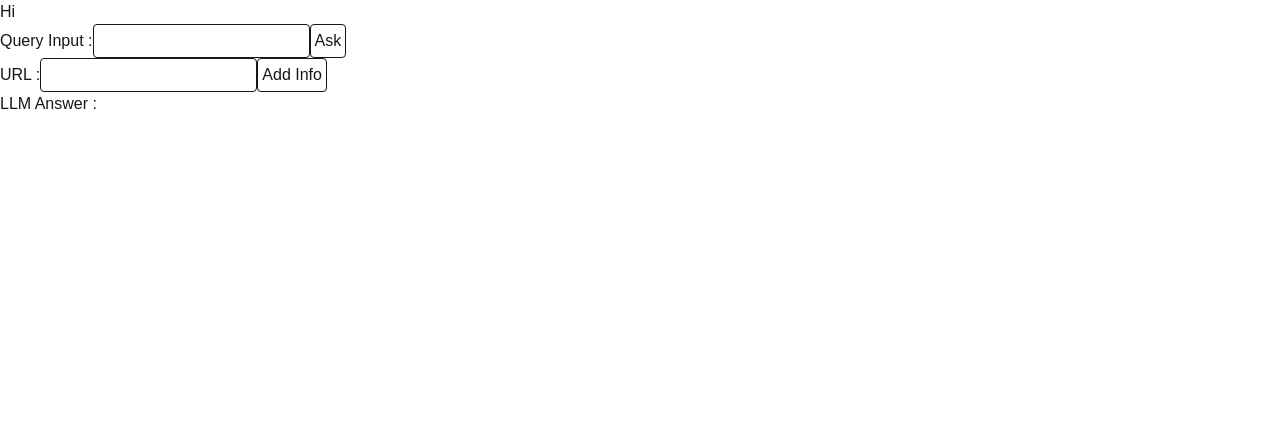
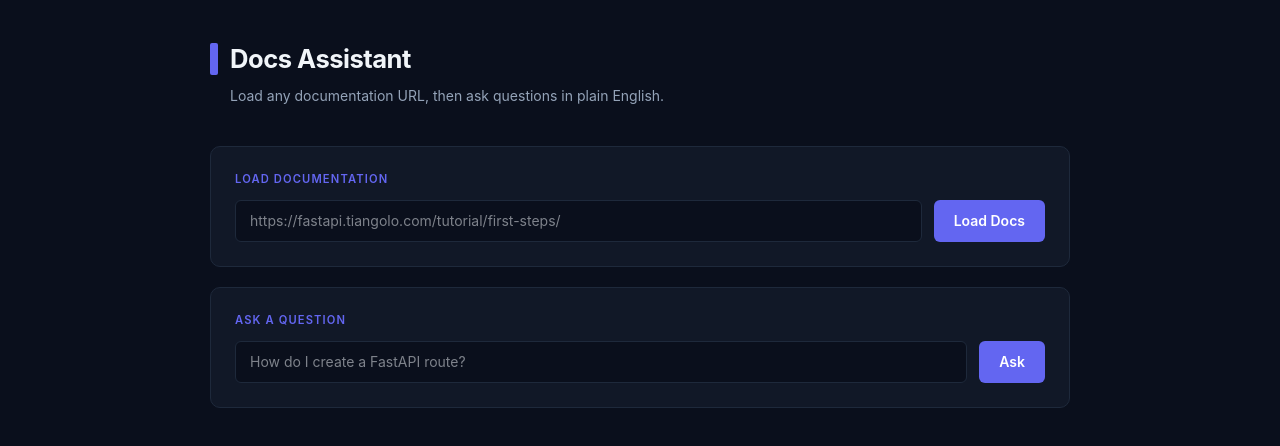
Before and after one commit to Cracked-Code/doc_assistant, a Next.js app in the folder frontend/: page / in a window 1280 px wide. Shown: the top 446 px of the page. Built offline with nearby package versions, Linux system fonts and the light colour scheme.

Commit message:
Update the UI

```diff
--- a/frontend/src/app/page.tsx
+++ b/frontend/src/app/page.tsx
@@ -5,52 +5,204 @@ export default function Home() {
   const [url, setUrl] = useState("")
   const [query, setQuery] = useState("")
   const [answer, setAnswer] = useState("")
+  const [loadingIngest, setLoadingIngest] = useState(false)
+  const [loadingQuery, setLoadingQuery] = useState(false)
+  const [ingestStatus, setIngestStatus] = useState("")
 
   async function submitQuery(query : string) {
     console.log("Query recieved : " , {query} )
-    const res = await fetch("http://127.0.0.1:8000/query",{
+    if (!query.trim()) return
+    setLoadingQuery(true)
+    const res = await fetch("https://doc-assistant-ld52.onrender.com/query",{
       method : "POST",
       headers : {'Content-Type' : "application/json"},
       body : JSON.stringify({query:query})
     } )
     const data = await res.json()
     setAnswer(data)
+    setLoadingQuery(false)
     return console.log(data)
   }
 
   async function submitUrl(url : string) {
+    if (!url.trim()) return
     console.log("Url Recieved")
-    const res =  await fetch("http://127.0.0.1:8000/ingest",{
+    setLoadingIngest(true)
+    const res =  await fetch("https://doc-assistant-ld52.onrender.com/ingest",{
       method : "POST",
       headers : {'Content-Type' : "application/json"},
       body : JSON.stringify({url:url})
     })
     const data = await res.json()
+    setIngestStatus(data.status === "success" ? "✓ Docs loaded" : `⚠ Something went wrong`)
+    setLoadingIngest(false)
     return console.log(data)
   }
-  return(
-  <>
-  <h1>Hi</h1>
 
+    return (
+    <main style={{
+      minHeight: "100vh",
+      backgroundColor: "#0A0F1C",
+      color: "#F1F5F9",
+      fontFamily: "'Inter', sans-serif",
+      padding: "2.5rem 1.5rem",
+    }}>
 
-    <label>
-      Query Input :
-      <input value={query} onChange={(e) => setQuery(e.target.value)} className="border rounded p-1"/>
-      <button onClick={() => submitQuery(query)} className= "border rounded p-1" >Ask</button>
-    </label>
+      {/* Header */}
+      <div style={{ maxWidth: "860px", margin: "0 auto 2.5rem" }}>
+        <div style={{ display: "flex", alignItems: "center", gap: "0.75rem", marginBottom: "0.4rem" }}>
+          <div style={{
+            width: "8px", height: "32px",
+            backgroundColor: "#6366F1",
+            borderRadius: "2px",
+          }} />
+          <h1 style={{ fontSize: "1.6rem", fontWeight: 700, margin: 0, letterSpacing: "-0.02em" }}>
+            Docs Assistant
+          </h1>
+        </div>
+        <p style={{ color: "#94A3B8", fontSize: "0.875rem", margin: 0, paddingLeft: "1.25rem" }}>
+          Load any documentation URL, then ask questions in plain English.
+        </p>
+      </div>
 
-    <label>
-      URL :
-      <input value={url} onChange={(e) => setUrl(e.target.value)} className="border rounded p-1"/>
-      <button onClick={() => submitUrl(url)} className= "border rounded p-1" >Add Info</button>
-    </label>
+      <div style={{ maxWidth: "860px", margin: "0 auto", display: "flex", flexDirection: "column", gap: "1.25rem" }}>
 
-    <label>
-      <h2>LLM Answer : </h2>
-      <p>{answer}</p>
-    </label>
+        {/* Load Docs Panel */}
+        <div style={{
+          backgroundColor: "#111827",
+          border: "1px solid #1E293B",
+          borderRadius: "10px",
+          padding: "1.5rem",
+        }}>
+          <p style={{ fontSize: "0.7rem", fontWeight: 600, color: "#6366F1", letterSpacing: "0.1em", textTransform: "uppercase", margin: "0 0 0.75rem" }}>
+            Load Documentation
+          </p>
+          <div style={{ display: "flex", gap: "0.75rem" }}>
+            <input
+              value={url}
+              onChange={(e) => setUrl(e.target.value)}
+              onKeyDown={(e) => e.key === "Enter" && submitUrl(url)}
+              placeholder="https://fastapi.tiangolo.com/tutorial/first-steps/"
+              style={{
+                flex: 1,
+                backgroundColor: "#0A0F1C",
+                border: "1px solid #1E293B",
+                borderRadius: "6px",
+                padding: "0.6rem 0.875rem",
+                color: "#F1F5F9",
+                fontSize: "0.875rem",
+                outline: "none",
+              }}
+            />
+            <button
+              onClick={() => submitUrl(url)}
+              disabled={loadingIngest}
+              style={{
+                backgroundColor: loadingIngest ? "#374151" : "#6366F1",
+                color: "#fff",
+                border: "none",
+                borderRadius: "6px",
+                padding: "0.6rem 1.25rem",
+                fontSize: "0.875rem",
+                fontWeight: 600,
+                cursor: loadingIngest ? "not-allowed" : "pointer",
+                whiteSpace: "nowrap",
+                transition: "background-color 0.15s",
+              }}
+            >
+              {loadingIngest ? "Loading..." : "Load Docs"}
+            </button>
+          </div>
+          {ingestStatus && (
+            <p style={{
+              marginTop: "0.5rem",
+              fontSize: "0.8rem",
+              color: ingestStatus.startsWith("✓") ? "#34D399" : "#F87171",
+            }}>
+              {ingestStatus}
+            </p>
+          )}
+        </div>
 
-  </>
+        {/* Query Panel */}
+        <div style={{
+          backgroundColor: "#111827",
+          border: "1px solid #1E293B",
+          borderRadius: "10px",
+          padding: "1.5rem",
+        }}>
+          <p style={{ fontSize: "0.7rem", fontWeight: 600, color: "#6366F1", letterSpacing: "0.1em", textTransform: "uppercase", margin: "0 0 0.75rem" }}>
+            Ask a Question
+          </p>
+          <div style={{ display: "flex", gap: "0.75rem" }}>
+            <input
+              value={query}
+              onChange={(e) => setQuery(e.target.value)}
+              onKeyDown={(e) => e.key === "Enter" && submitQuery(query)}
+              placeholder="How do I create a FastAPI route?"
+              style={{
+                flex: 1,
+                backgroundColor: "#0A0F1C",
+                border: "1px solid #1E293B",
+                borderRadius: "6px",
+                padding: "0.6rem 0.875rem",
+                color: "#F1F5F9",
+                fontSize: "0.875rem",
+                outline: "none",
+              }}
+            />
+            <button
+              onClick={() => submitQuery(query)}
+              disabled={loadingQuery}
+              style={{
+                backgroundColor: loadingQuery ? "#374151" : "#6366F1",
+                color: "#fff",
+                border: "none",
+                borderRadius: "6px",
+                padding: "0.6rem 1.25rem",
+                fontSize: "0.875rem",
+                fontWeight: 600,
+                cursor: loadingQuery ? "not-allowed" : "pointer",
+                whiteSpace: "nowrap",
+                transition: "background-color 0.15s",
+              }}
+            >
+              {loadingQuery ? "Thinking..." : "Ask"}
+            </button>
+          </div>
+        </div>
+
+        {/* Answer Terminal */}
+        {(answer || loadingQuery) && (
+          <div style={{
+            backgroundColor: "#111827",
+            border: "1px solid #1E293B",
+            borderLeft: "3px solid #6366F1",
+            borderRadius: "10px",
+            padding: "1.5rem",
+          }}>
+            <p style={{ fontSize: "0.7rem", fontWeight: 600, color: "#6366F1", letterSpacing: "0.1em", textTransform: "uppercase", margin: "0 0 0.875rem" }}>
+              Answer
+            </p>
+            {loadingQuery ? (
+              <p style={{ color: "#94A3B8", fontSize: "0.875rem", fontStyle: "italic" }}>Searching docs...</p>
+            ) : (
+              <p style={{
+                fontFamily: "'Arial",
+                fontSize: "0.85rem",
+                lineHeight: "1.75",
+                color: "#CBD5E1",
+                margin: 0,
+                whiteSpace: "pre-wrap",
+              }}>
+                {answer}
+              </p>
+            )}
+          </div>
+        )}
+
+      </div>
+    </main>
   )
 
 
```
